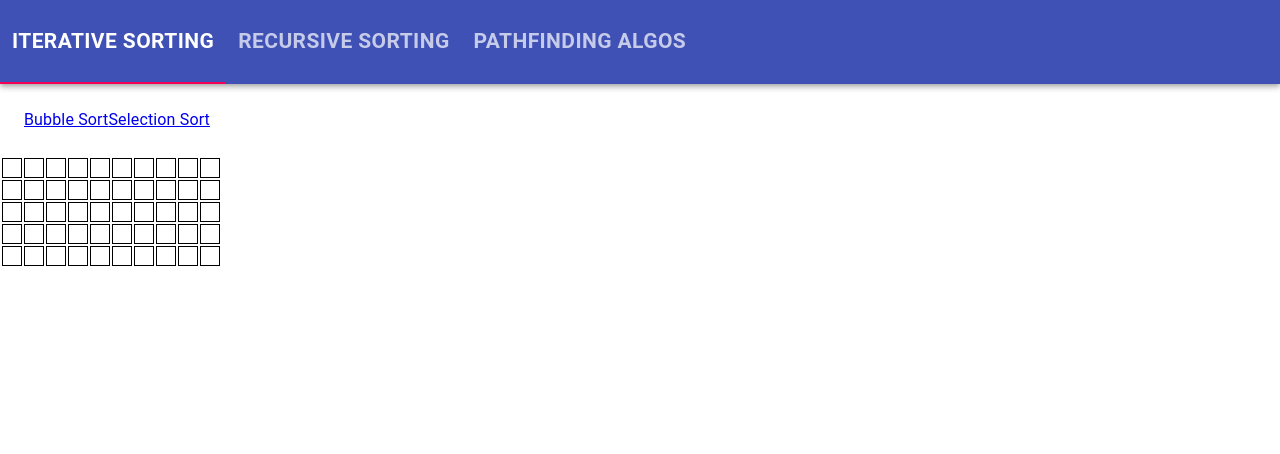
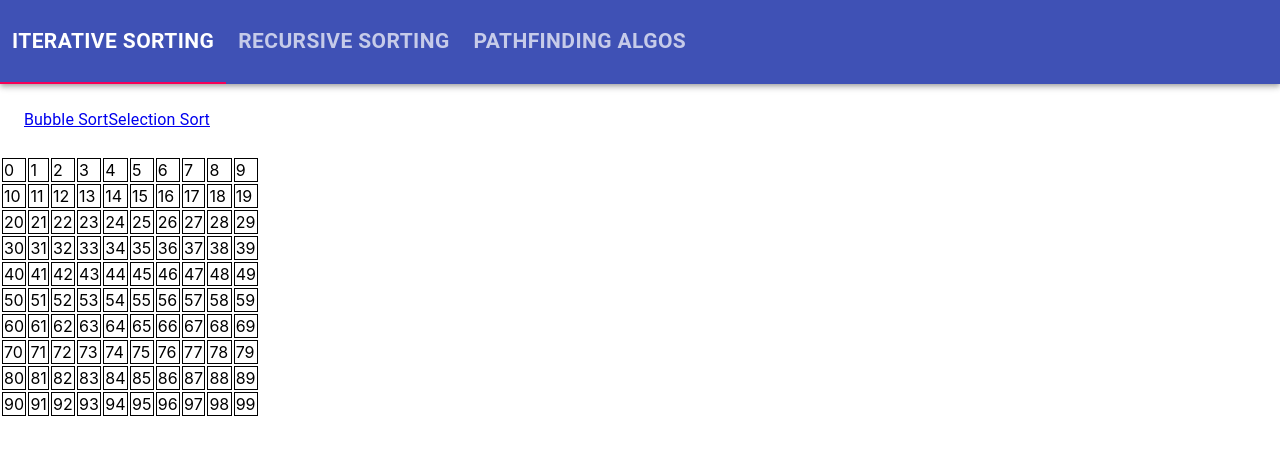
Before and after one commit to BenjaminGrabow/Visualize-Algorithms, a React (Create React App) app in the folder sort_algos/: page /astar in a window 1280 px wide. Shown: the top 454 px of the page. Built offline with nearby package versions, Linux system fonts and the light colour scheme.

Commit message:
added new 2d array method and render it with 2 map methods

```diff
--- a/sort_algos/src/components/PathfindingAlgos/AStar.js
+++ b/sort_algos/src/components/PathfindingAlgos/AStar.js
@@ -2,7 +2,6 @@ import React from "react";
 import styled from "styled-components";
 
 const StyledAStar = styled.div`
-
   .box {
     border: 0.1rem solid black;
     width: 1rem;
@@ -146,11 +145,27 @@ class AStar extends React.Component {
   }
 
   componentDidMount = () => {
-    const a = Array(5).fill()
-      .map(x => Array(10).fill());
-      console.log(a)
+    let arr = [];
+    let rows = 10;
+    let columns = 10;
+    let counter = 0;
+
+
+    const fill2DimensionsArray = (arr, rows, columns) => {
+      for (let i = 0; i < rows; i++) {
+        arr.push([counter]);
+        for (let j = 0; j < columns; j++) {
+          arr[i][j] = counter;
+        counter += 1;
+        }
+      }
+    }
+
+    fill2DimensionsArray(arr, rows, columns);
+
+    console.log(arr);
     this.setState({
-      grid: a
+      grid: arr
     });
   };
 
@@ -161,10 +176,18 @@ class AStar extends React.Component {
           <table className="table-hover table-striped table-bordered">
             <tbody>
               {this.state.grid.map((item, i) => {
-                var entry = item.map((element, j) => {
-                  return <td className={`box ${element}`} key={j}>{element}</td>;
+                let entry = item.map((element, j) => {
+                  return (
+                    <td className={`box ${element}`} key={j}>
+                      {element}
+                    </td>
+                  );
                 });
-                return <tr className={`box ${entry}`} key={i}>{entry}</tr>;
+                return (
+                  <tr className={`box ${entry}`} key={i}>
+                    {entry}
+                  </tr>
+                );
               })}
             </tbody>
           </table>
```
